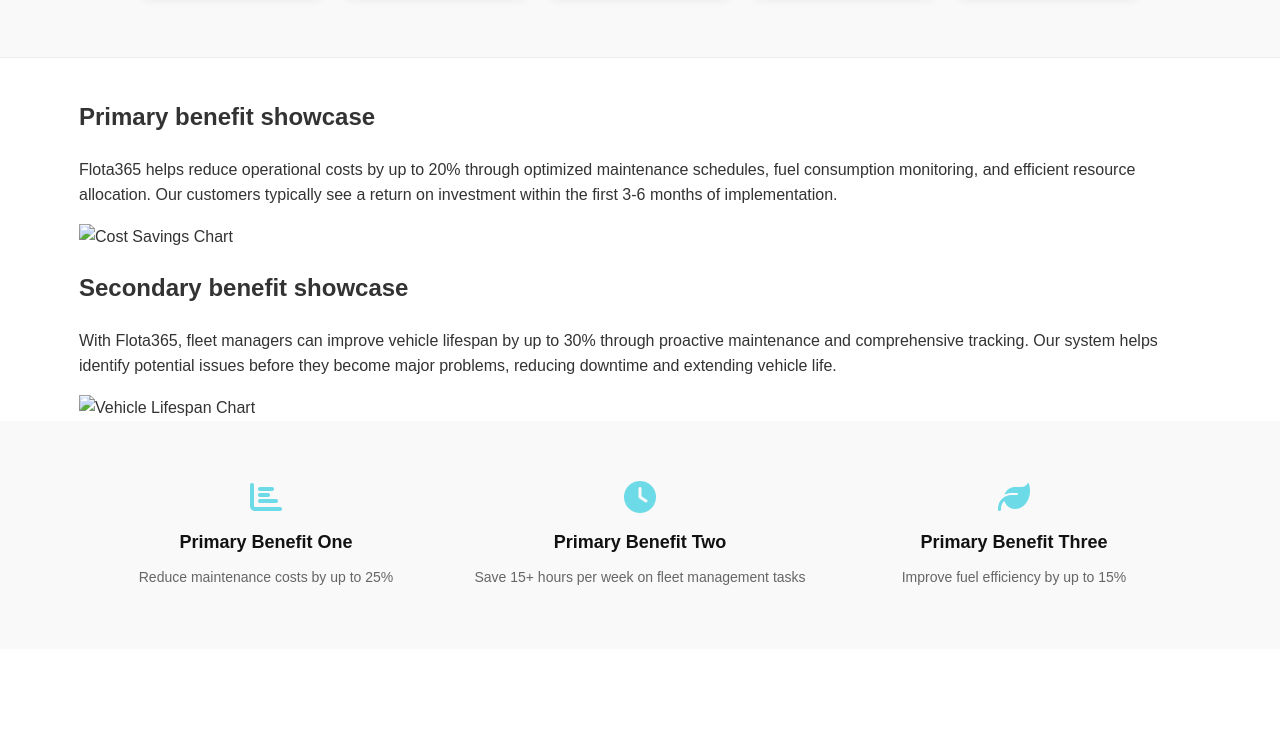
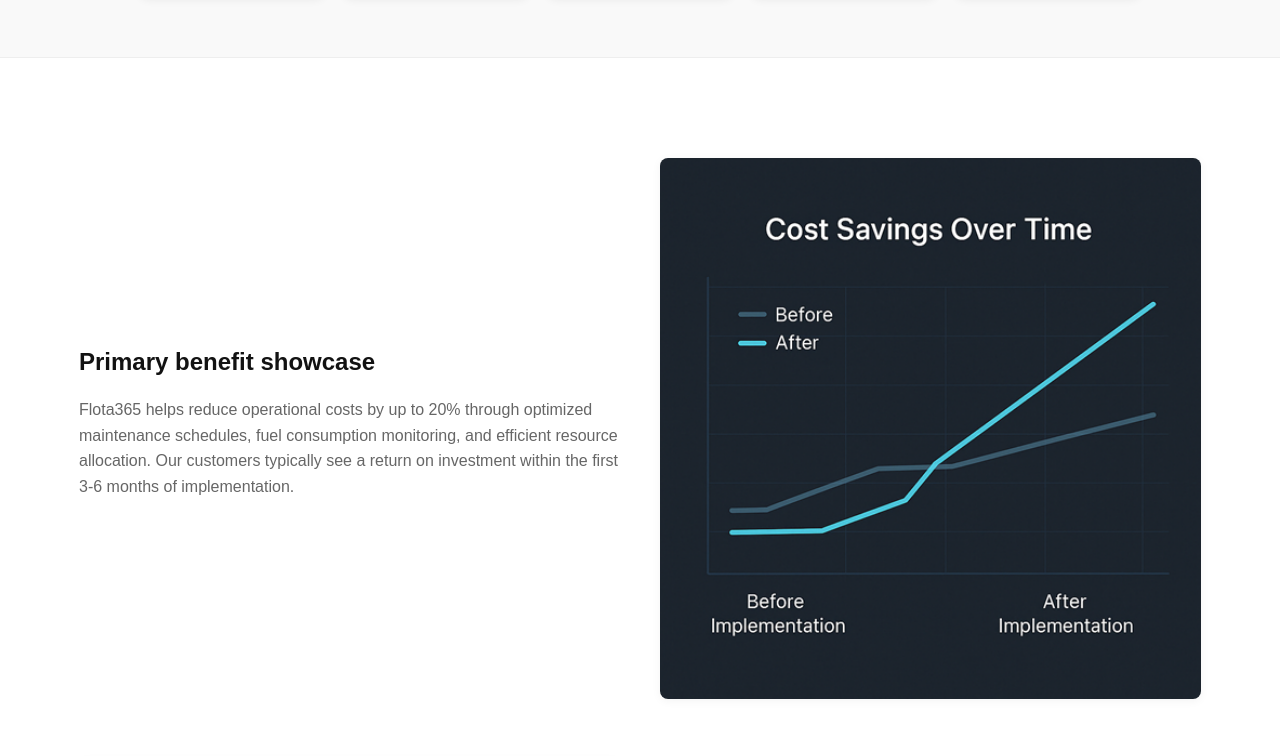
Before and after one commit to 1ASI0730-2510-4370-G3-Flota365/VSC-Visionaries-Landing-Page, a website built with Vite: page VSC-Visionaries-LandingPage/index.html in a window 1280 px wide. Shown: the part 1838-2594 px from the top of the page. Before the commit the page ends 2487 px from the top, so only its background shows below. Built offline with nearby package versions, Linux system fonts and the light colour scheme; files whose address does not match are found by name.

Commit message:
feat(benefits): add Benefits Section into the Landing Page

```diff
--- a/VSC-Visionaries-LandingPage/index.html
+++ b/VSC-Visionaries-LandingPage/index.html
@@ -69,7 +69,6 @@
     <section class="development-team">
         <div class="container">
             <h2 class="team-title" data-i18n="team.title">Our Development Team</h2>
-
             <div class="team-list">
                 <div class="team-member">
                     <img src="./src/assets/images/a.jpg" alt="Developer A">
@@ -113,7 +112,7 @@
                     <p data-i18n="benefits.primary.desc">Flota365 helps reduce operational costs by up to 20% through optimized maintenance schedules, fuel consumption monitoring, and efficient resource allocation. Our customers typically see a return on investment within the first 3-6 months of implementation.</p>
                 </div>
                 <div class="benefit-image">
-                    <img src="assets/img/cost-savings.png" alt="Cost Savings Chart">
+                    <img src="./src/assets/images/cost-savings.png" alt="Cost Savings Chart">
                 </div>
             </div>
             <div class="benefit-item">
@@ -122,7 +121,7 @@
                     <p data-i18n="benefits.secondary.desc">With Flota365, fleet managers can improve vehicle lifespan by up to 30% through proactive maintenance and comprehensive tracking. Our system helps identify potential issues before they become major problems, reducing downtime and extending vehicle life.</p>
                 </div>
                 <div class="benefit-image">
-                    <img src="assets/img/vehicle-lifespan.png" alt="Vehicle Lifespan Chart">
+                    <img src="./src/assets/images/vehicle-lifespan.png" alt="Vehicle Lifespan Chart">
                 </div>
             </div>
         </div>
--- a/VSC-Visionaries-LandingPage/src/css/style.css
+++ b/VSC-Visionaries-LandingPage/src/css/style.css
@@ -4,7 +4,8 @@
     padding: 0;
     color: #333;
     line-height: 1.6;
-    overflow-x: hidden; /* Prevenir scroll horizontal no deseado */
+    overflow-x: hidden;
+    /* Prevenir scroll horizontal no deseado */
 }
 
 .container {
@@ -197,7 +198,7 @@
     margin: 0 auto;
     border-radius: 10px;
     overflow: hidden;
-    box-shadow: 0 10px 30px rgba(0,0,0,0.1);
+    box-shadow: 0 10px 30px rgba(0, 0, 0, 0.1);
     background-color: #f5f5f5;
     min-height: 300px;
     display: flex;
@@ -323,81 +324,57 @@
     font-size: 14px;
 }
 
-/* === Develop Team === */
-.development-team {
+/* === Benefits Section === */
+.benefits {
     padding: 60px 0;
-    background-color: #f9f9f9;
-    border-top: 1px solid #eee;
-    border-bottom: 1px solid #eee;
-    margin-bottom: 40px;
+    background-color: #fff;
 }
 
-.team-title {
-    font-size: 28px;
-    font-weight: bold;
-    text-align: center;
-    color: #000;
-    margin-bottom: 30px;
-    position: relative;
-    padding-bottom: 10px;
+.benefit-item {
+    display: flex;
+    margin-bottom: 60px;
+    align-items: center;
 }
 
-.team-title:after {
-    content: '';
-    position: absolute;
-    width: 50px;
-    height: 2px;
-    background-color: #6CDAE7;
-    bottom: 0;
-    left: 50%;
-    transform: translateX(-50%);
+.benefit-content {
+    flex: 1;
 }
 
-.team-list {
-    display: flex;
-    justify-content: center;
-    flex-wrap: nowrap;
-    gap: 20px;
-    max-width: 1000px;
-    margin: 0 auto;
+.benefit-content h2 {
+    font-size: 24px;
+    margin: 0 0 15px 0;
+    color: #121212;
 }
 
-.team-member {
-    flex: 1;
-    background-color: #fff;
-    border-radius: 8px;
-    box-shadow: 0 2px 10px rgba(0, 0, 0, 0.08);
-    padding: 20px;
-    text-align: center;
-    transition: transform 0.3s ease, box-shadow 0.3s ease;
+.benefit-content p {
+    color: #666;
 }
 
-.team-member:hover {
-    transform: translateY(-5px);
-    box-shadow: 0 5px 15px rgba(0, 0, 0, 0.1);
+.benefit-image {
+    flex: 1;
+    background-color: #f5f5f5;
+    border-radius: 8px;
+    min-height: 250px;
+    margin-left: 40px;
+    display: flex;
+    align-items: center;
+    justify-content: center;
+    overflow: hidden;
+    box-shadow: 0 2px 10px rgba(0, 0, 0, 0.05);
 }
 
-.team-member img {
-    width: 90px;
-    height: 90px;
-    border-radius: 50%;
-    object-fit: cover;
-    margin: 0 auto 15px;
-    border: 3px solid #f5f5f5;
+.benefit-image img {
+    width: 100%;
+    height: auto;
 }
 
-.team-member h3 {
-    margin: 0 0 5px;
-    font-size: 18px;
-    font-weight: 600;
-    color: #000;
+.benefit-item:nth-child(even) {
+    flex-direction: row-reverse;
 }
 
-.team-member p {
-    margin: 0;
-    color: #6CDAE7;
-    font-weight: 500;
-    font-size: 14px;
+.benefit-item:nth-child(even) .benefit-image {
+    margin-left: 0;
+    margin-right: 40px;
 }
 
 /* === Stats Section === */
```
Also changed, not shown: VSC-Visionaries-LandingPage/src/assets/images/cost-savings.png (added), VSC-Visionaries-LandingPage/src/assets/images/vehicle-lifespan.png (added). Lines whose indentation alone changed are shown as unchanged.
